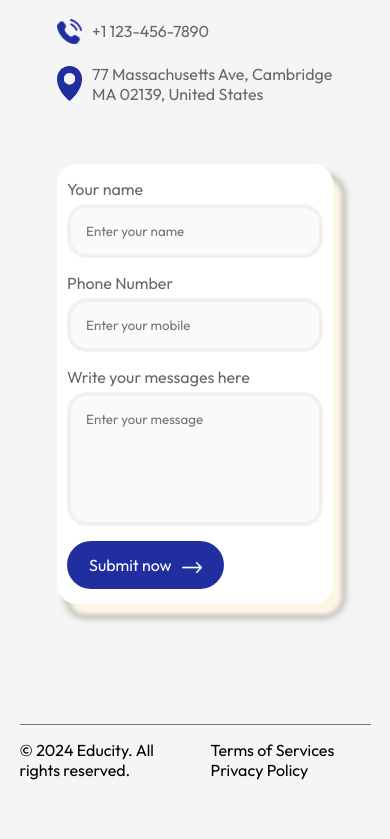
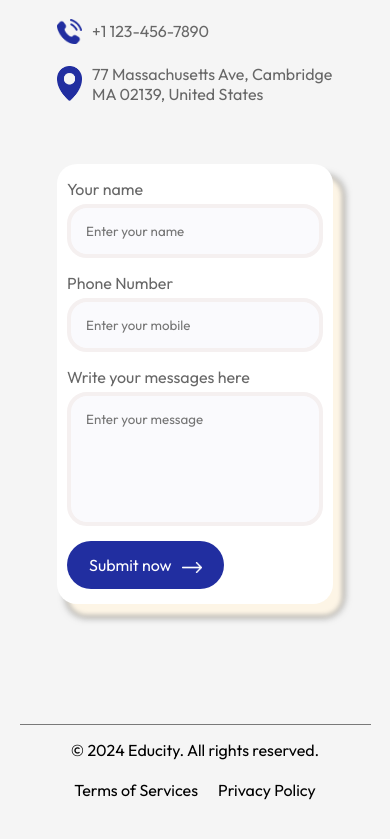
Before and after one commit to Melanie1-1dev/Educity, a React (Vite) app: page / in a window 390 px wide. Shown: the part 5572-6411 px from the top of the page. Before the commit the page ends 6377 px from the top, so only its background shows below. Built offline with nearby package versions, Linux system fonts and the light colour scheme.

Commit message:
Updated responsiveness

```diff
--- a/src/compnents/Contacts/Contacts.css
+++ b/src/compnents/Contacts/Contacts.css
@@ -60,7 +60,9 @@
     margin: 20px 0;
 }
 
-@media (max-width: 600px){
+/* ------media query-----*/
+
+@media (max-width: 700px){
     .contact{
         display: block;
     }
--- a/src/compnents/Footer/Footer.css
+++ b/src/compnents/Footer/Footer.css
@@ -13,3 +13,20 @@
     margin-left: 20px;
 
 }
+
+/* ------media query-----*/
+
+@media (max-width: 600px){
+    .footer{
+        display: block;
+        text-align: center;
+
+    }
+    .footer ul li{
+        margin: 10px;
+
+    }
+    .footer ul{
+        margin: 10px;
+    }
+}
--- a/src/compnents/Testimonials/Testimonials.css
+++ b/src/compnents/Testimonials/Testimonials.css
@@ -88,6 +88,7 @@
 
     }
 }
+/* ------media query-----*/
 
 @media (max-width: 600px){
     .user-info{
--- a/src/compnents/programs/programs.css
+++ b/src/compnents/programs/programs.css
@@ -55,3 +55,16 @@
 
     }
 }
+
+
+/*  Media query */
+
+@media (max-width: 650px){
+    .programs{
+        flex-direction: column;
+    }
+    .program{
+        flex-basis: 100%;
+        margin: 20px;
+    }
+}
```
Also changed, not shown: src/compnents/VideoPlayer/Videoplayer.jsx (added, +11 -0 lines), src/compnents/VideoPlayer/Videoplayer.css (added).
